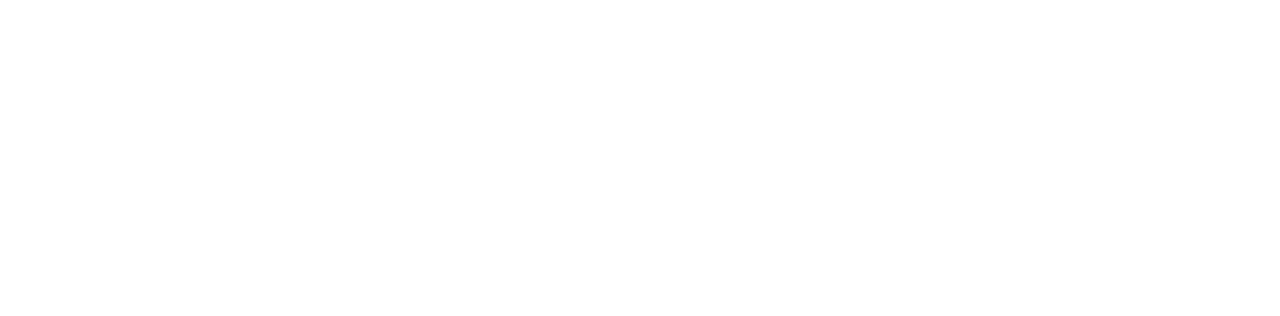
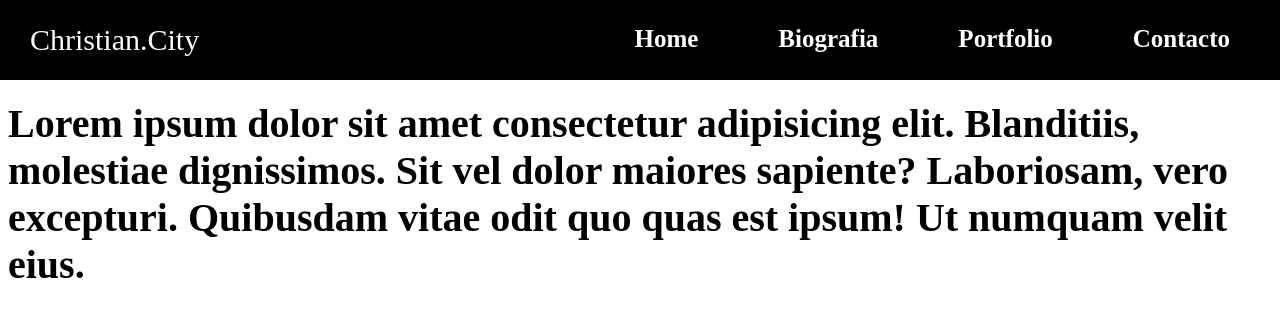
Before and after one commit to City93/PortfolioBridge, a plain HTML site: page index.html in a window 1280 px wide. Shown: the top 316 px of the page. Drawn offline with Linux system fonts and the light colour scheme.

Commit message:
Add structure to main page and nav

```diff
--- a/index.html
+++ b/index.html
@@ -4,9 +4,22 @@
     <meta charset="UTF-8">
     <meta http-equiv="X-UA-Compatible" content="IE=edge">
     <meta name="viewport" content="width=device-width, initial-scale=1.0">
-    <title>Document</title>
+    <title>Christian Ciudad - Home</title>
+    <link rel="stylesheet" href="./styles/styles.css">
 </head>
 <body>
+    <header class="navegacion">
+        <span id="myName">Christian.City</span>
+        <nav>
+            <ul>
+                <a href="index.html"><li>Home</li></a>
+                <a href="./pages/biografia.html"><li>Biografia</li></a>
+                <a href="./pages/portfolio.html"><li>Portfolio</li></a>
+                <a href="./pages/contacto.html"><li>Contacto</li></a>
+            </ul>
+        </nav>
+    </header>
+    <h1>Lorem ipsum dolor sit amet consectetur adipisicing elit. Blanditiis, molestiae dignissimos. Sit vel dolor maiores sapiente? Laboriosam, vero excepturi. Quibusdam vitae odit quo quas est ipsum! Ut numquam velit eius.</h1>
 
 </body>
 </html>
--- a/styles/styles.css
+++ b/styles/styles.css
@@ -0,0 +1,66 @@
+body{
+    font-size: 20px;
+}
+
+header{
+    display: flex;
+    justify-content: space-between;
+    width: 100%;
+    height: 80px;
+    align-items: center;
+    background-color: black;
+    margin:0;
+    top: 0;
+    left: 0;
+    position: fixed;
+
+}
+#myName {
+    font-size: 30px;
+    padding-left: 30px;
+    color: white;
+
+}
+nav{
+    margin: 0;
+
+}
+ul{
+    margin-right: 10px;
+    min-width: 500px;
+    height: 50px;
+    align-content: center;
+    display: flex;
+
+}
+li{
+    display: inline-table;
+    background-color: black;
+    color: white;
+    font-weight: 600;
+    font-size: 25px;
+    color: white;
+    padding: 10px 40px;
+    margin: 0;
+
+}
+li:hover{
+    background-color: gray;
+    transition: background 0.3s ease-in-out;
+}
+a{
+    text-decoration: none;
+    color: white;
+}
+#myName {
+    font-size: 30px;
+    justify-content: left;
+    margin-left: 0;
+}
+h1{
+    height: 10000px;
+    margin-top: 100px;
+}
+section{
+    margin-top: 100px;
+}
```
Also changed, not shown: pages/biografia.html (added, +25 -0 lines), pages/contacto.html (added, +25 -0 lines), pages/portfolio.html (added, +32 -0 lines), 1 other file.
